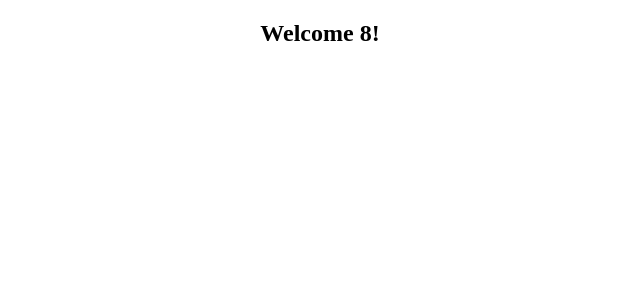
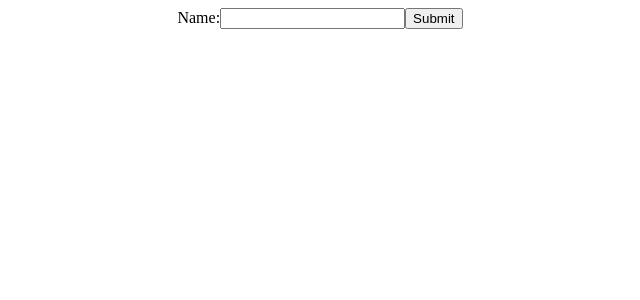
Before and after one commit to GavinThomas1192/react-testing, a React (Create React App) app: page / in a window 1280 px wide. Shown: the top 300 px of the page, without its empty margins (320-960 px from the left). Built offline with nearby package versions, Linux system fonts and the light colour scheme.

Commit message:
setup form to test

```diff
--- a/package.json
+++ b/package.json
@@ -11,7 +11,7 @@
     "start": "react-scripts start",
     "build": "react-scripts build",
     "test":
-      "react-scripts test --env=jsdom --coverage --verbose --collectCoverageFrom=src/**/*.js --collectCoverageFrom=!src/Entry.js --collectCoverageFrom=!src/registerServiceWorker.js --collectCoverageFrom=!src/index.js",
+      "react-scripts test --env=jsdom --coverage --verbose --collectCoverageFrom=src/**/*.js --collectCoverageFrom=!src/Components/Entry.js --collectCoverageFrom=!src/registerServiceWorker.js --collectCoverageFrom=!src/index.js",
     "eject": "react-scripts eject"
   },
   "devDependencies": {
--- a/src/Components/App/App.js
+++ b/src/Components/App/App.js
@@ -4,10 +4,45 @@ import "./App.css";
 import Welcome from "../Welcome/Welcome";
 
 class App extends Component {
+  constructor(props) {
+    super(props);
+    this.state = {
+      name: "",
+      showWelcome: false
+    };
+  }
+  handleChange = e => {
+    this.setState({ name: e.target.value });
+  };
+
+  handleSubmit = e => {
+    e.preventDefault();
+    this.setState({ showWelcome: true });
+  };
+
+  componentDidUpdate() {
+    console.log(this.state);
+  }
   render() {
     return (
       <div className="App">
-        <Welcome name={8} />
+        {/* <Welcome name={"Gavin"} /> */}
+        <div>
+          <form onSubmit={this.handleSubmit}>
+            <label>
+              Name:
+              <input type="text" name="name" onChange={this.handleChange} />
+            </label>
+            <input type="submit" value="Submit" />
+          </form>{" "}
+        </div>
+        {this.state.showWelcome ? (
+          <div>
+            <Welcome name={this.state.name} />
+          </div>
+        ) : (
+          undefined
+        )}
       </div>
     );
   }
```
Also changed, not shown: 1 other file (tests, documents, lock files or other folders).
